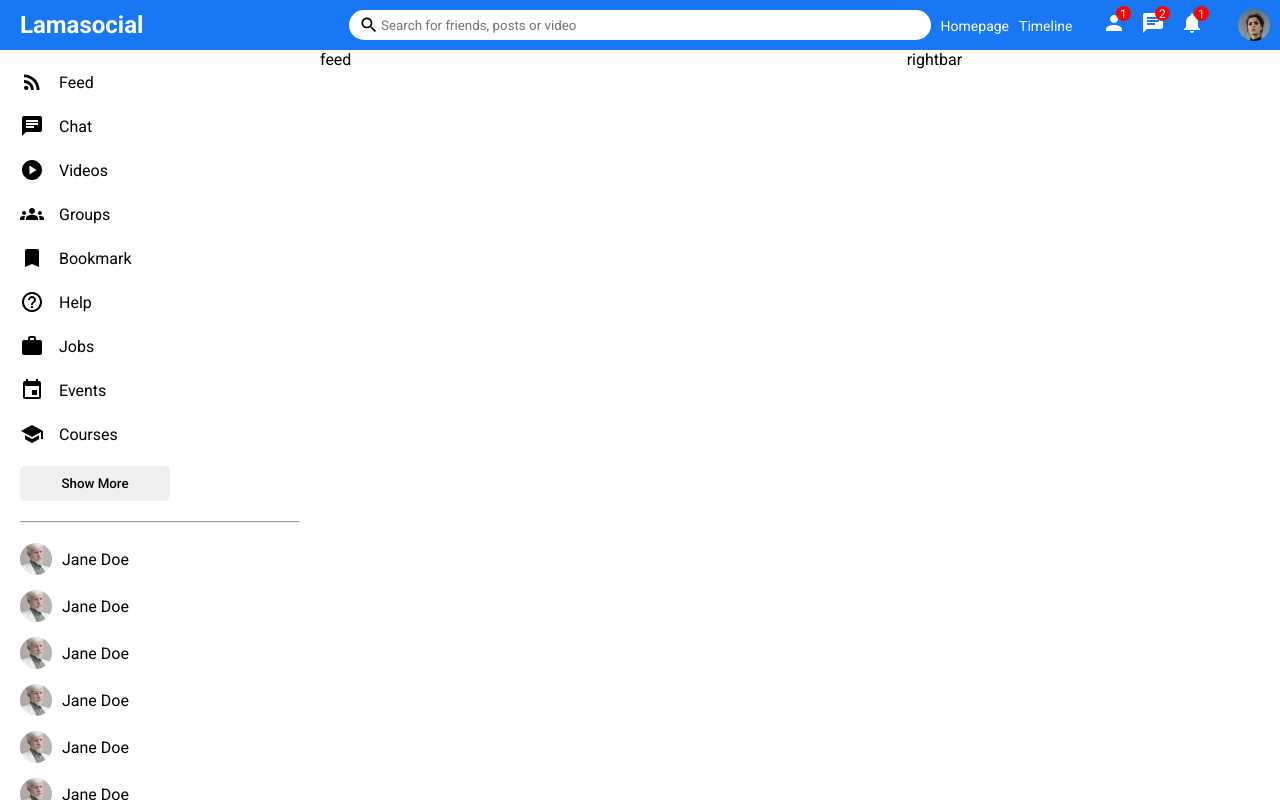
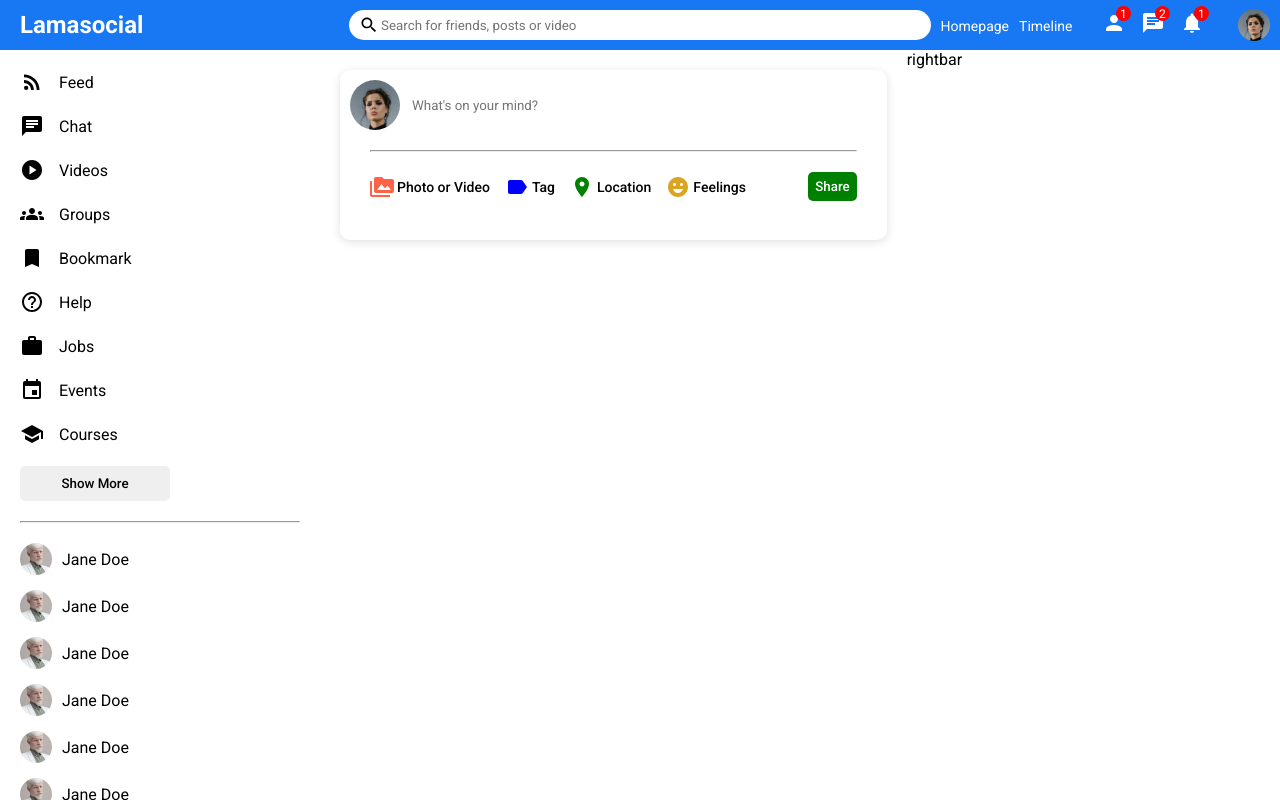
Before and after one commit to RugvedR/Social-app, a React (Create React App) app: page / in a window 1280 px wide. Built offline with nearby package versions, Linux system fonts and the light colour scheme.

Commit message:
share component-feed section added

```diff
--- a/src/components/feed/Feed.js
+++ b/src/components/feed/Feed.js
@@ -1,10 +1,13 @@
 import React from 'react'
+import Share from '../share/Share';
 import './feed.css';
 
 export default function Feed() {
   return (
     <div className='feed'>
-      feed
+        <div className="feedWrapper">
+          <Share/>
+        </div>
     </div>
   )
 }
--- a/src/components/feed/feed.css
+++ b/src/components/feed/feed.css
@@ -1,3 +1,7 @@
 .feed{
     flex: 5.5;
 }
+
+.feedWrapper{
+    padding: 20px;
+}
--- /dev/null
+++ b/src/components/share/Share.js
@@ -0,0 +1,40 @@
+import React from 'react'
+import './share.css'
+import {PermMedia, Label, Room, EmojiEmotions} from "@mui/icons-material"
+
+export default function Share() {
+  return (
+    <div className='share'>
+      <div className="shareWrapper">
+        <div className="shareTop">
+            <img src="/assets/person/1.jpeg" alt="" className="shareProfileImg" />
+            <input placeholder="What's on your mind?" className="shareInput" />
+        </div>
+        <hr className="shareHr" />
+        <div className="shareBottom">
+            <div className="shareOptions">
+                <div className="shareOption">
+                    <PermMedia htmlColor='tomato' className='shareIcon'/>
+                    <span className='shareOptionText'>Photo or Video</span>
+                </div>
+                <div className="shareOption">
+                    <Label htmlColor='blue' className='shareIcon'/>
+                    <span className='shareOptionText'>Tag</span>
+                </div>
+                <div className="shareOption">
+                    <Room htmlColor='green' className='shareIcon'/>
+                    <span className='shareOptionText'>Location</span>
+                </div>
+                <div className="shareOption">
+                    <EmojiEmotions htmlColor='goldenrod' className='shareIcon'/>
+                    <span className='shareOptionText'>Feelings</span>
+                </div>
+            </div>
+            <button className="shareButton">
+                Share
+            </button>
+        </div>
+      </div>
+    </div>
+  )
+}
--- /dev/null
+++ b/src/components/share/share.css
@@ -0,0 +1,76 @@
+.share{
+    width: 100%;
+    height: 170px;
+    border-radius: 10px;
+    box-shadow: rgba(99, 99, 99, 0.2) 0px 2px 8px 0px;
+}
+
+.shareWrapper{
+    padding: 10px;
+}
+
+.shareTop{
+    display: flex;
+    align-items: center;
+}
+
+.shareProfileImg{
+    width: 50px;
+    height: 50px;
+    border-radius: 50%;
+    object-fit: cover;
+    margin-right: 10px;
+}
+
+.shareInput{
+    border: none;
+    width: 80%;
+}
+
+.shareInput:focus{
+    outline: none;
+}
+
+.shareHr{
+    margin: 20px;
+}
+
+.shareBottom{
+    display: flex;
+    align-items: center;
+    justify-content: space-between;
+}
+
+.shareOptions{
+    display: flex;
+    margin-left: 20px;
+}
+
+.shareOption{
+    display: flex;
+    align-items: center;
+    margin-right: 15px;
+    cursor: pointer;
+}
+
+.shareIcon{
+    font-size: 18px;
+    margin-right: 3px;
+}
+
+.shareOptionText{
+    font-size: 14px;
+    font-weight: 500;
+
+}
+
+.shareButton{
+    border: none;
+    padding: 7px;
+    border-radius: 5px;
+    background-color: green;
+    font-weight: 500;
+    margin-right: 20px;
+    cursor: pointer;
+    color: white;
+}
```
